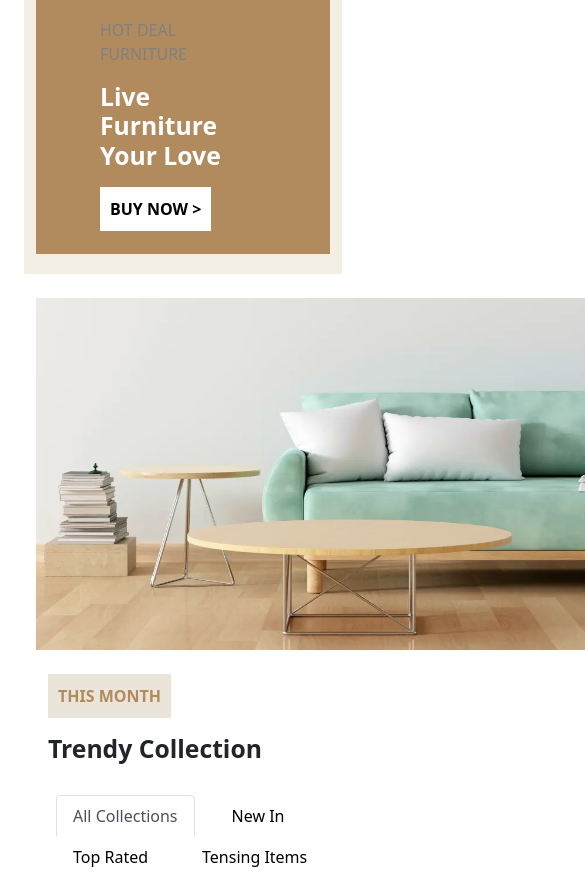
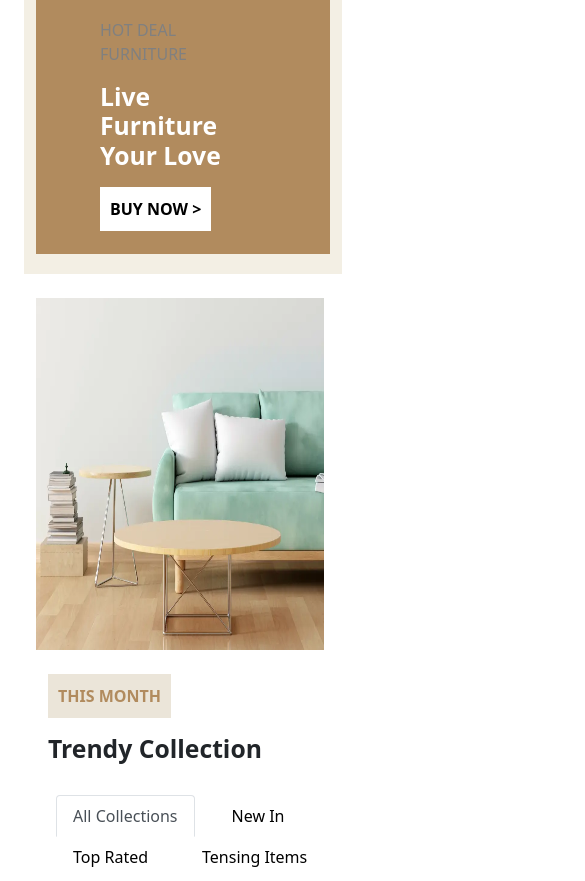
Before and after one commit to rohit14510/Furniture-E-Commerce, a plain HTML site: page index.html in a window 390 px wide. Shown: the part 3157-4038 px from the top of the page, 585 px wide, since content can reach past the window. Drawn offline with nearby package versions, Linux system fonts and the light colour scheme.

Commit message:
Update stylemedia.css

```diff
--- a/stylemedia.css
+++ b/stylemedia.css
@@ -12,7 +12,7 @@
 }
 @media screen and ( max-width:766px){
     .hotdealbgimg {
-        width: 18urem;
+        width: 18rem;
         height: 22rem;
     }
 
```
